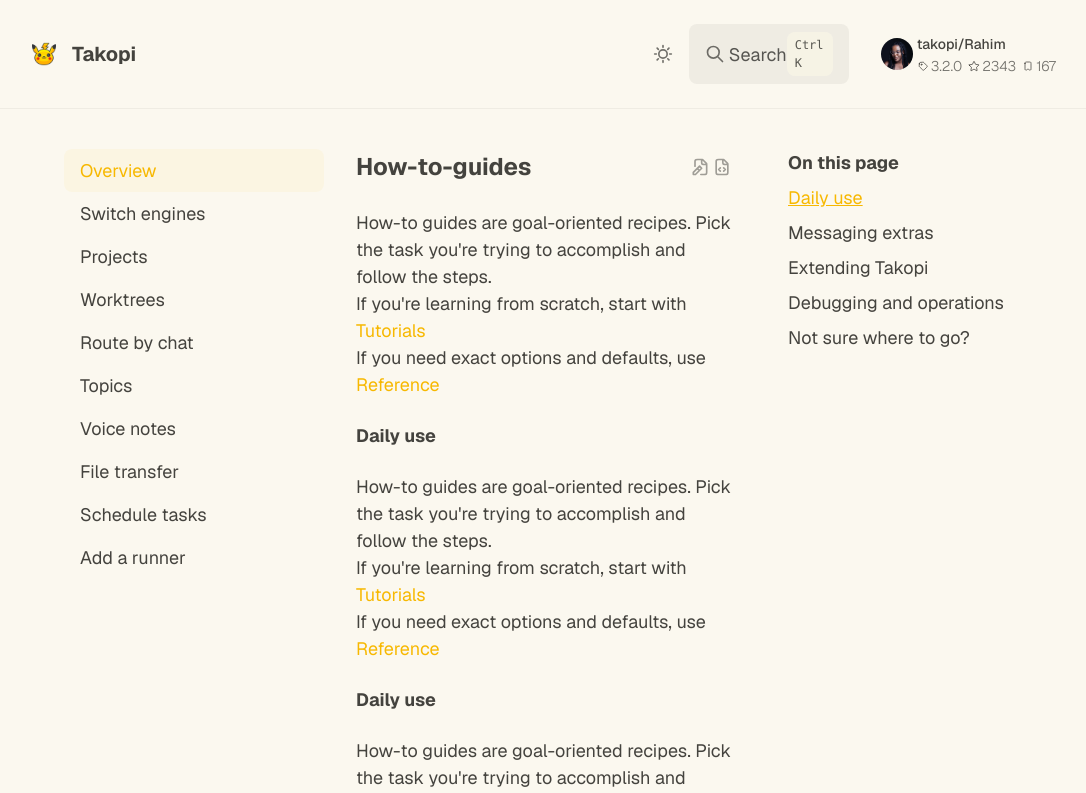
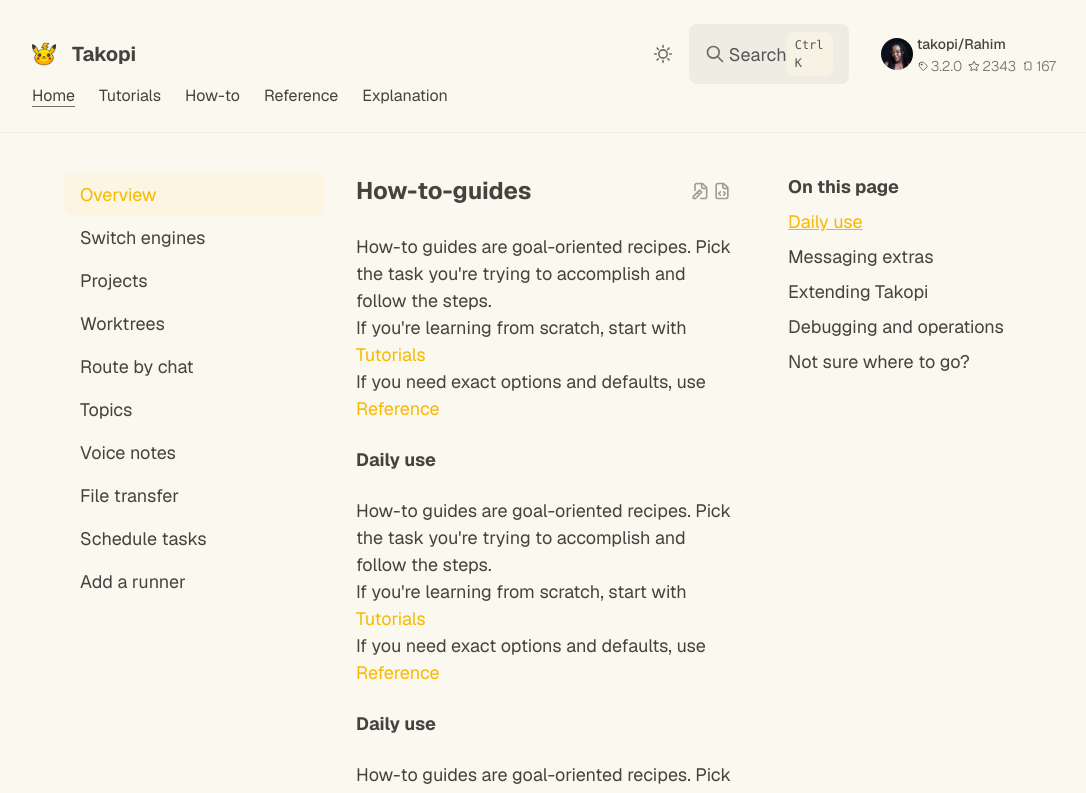
Before and after one commit to Rahim10020/organizze, a React (Vite) app: page / in a window 1280 px wide. Shown: the top 793 px of the page, without its empty margins (96-1182 px from the left). Built offline with nearby package versions, Linux system fonts and the light colour scheme.

Commit message:
codding second line of header

```diff
--- a/src/home/components/Header.tsx
+++ b/src/home/components/Header.tsx
@@ -1,7 +1,16 @@
 import { Logo } from "../../shared/components/Logo";
+import { NavItem } from "../../shared/components/NavItem";
 import { Search } from "../../shared/components/Search";
 import { UserMeta } from "../../shared/components/UserMeta";
 import { SunIcon } from "../../shared/icons/SunIcon";
+
+const navItems = [
+  { label: "Home", href: "#", active: true },
+  { label: "Tutorials", href: "#", active: false },
+  { label: "How-to", href: "#", active: false },
+  { label: "Reference", href: "#", active: false },
+  { label: "Explanation", href: "#", active: false },
+];
 
 export function Header() {
   return (
@@ -20,7 +29,17 @@
         </div>
         {/* second line */}
         <nav>
-          <ul className="flex items-cente gap-p6 "></ul>
+          <ul className="flex items-center gap-p6 ">
+            {navItems.map((item) => (
+              <li key={item.label}>
+                <NavItem
+                  label={item.label}
+                  href={item.href}
+                  active={item.active}
+                />
+              </li>
+            ))}
+          </ul>
         </nav>
       </div>
     </header>
--- a/src/shared/components/NavItem.tsx
+++ b/src/shared/components/NavItem.tsx
@@ -0,0 +1,18 @@
+export type NavItemProps = {
+  label: string;
+  href: string;
+  active?: boolean;
+};
+
+export function NavItem(props: NavItemProps) {
+  const { label, href, active = false } = props;
+  const baseStyles = "text-r16 text-black-80";
+  const activeStyles = active ? "border-b border-black-60" : "";
+  const resultClass = [baseStyles, activeStyles].filter(Boolean).join(" ");
+
+  return (
+    <a href={href} className={resultClass}>
+      {label}
+    </a>
+  );
+}
```
